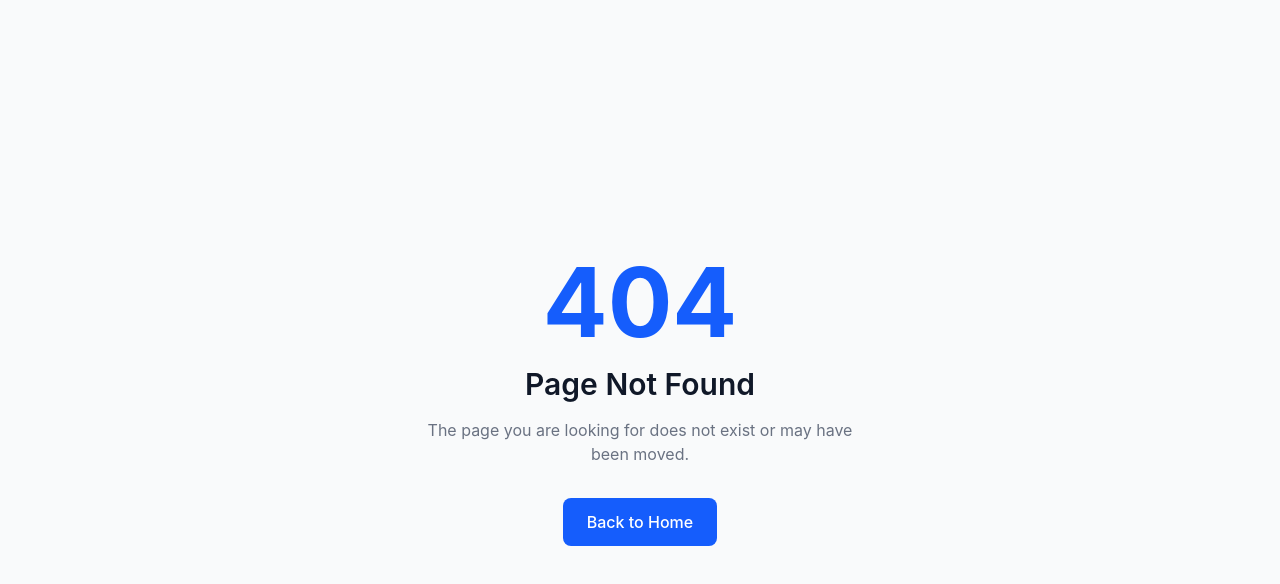
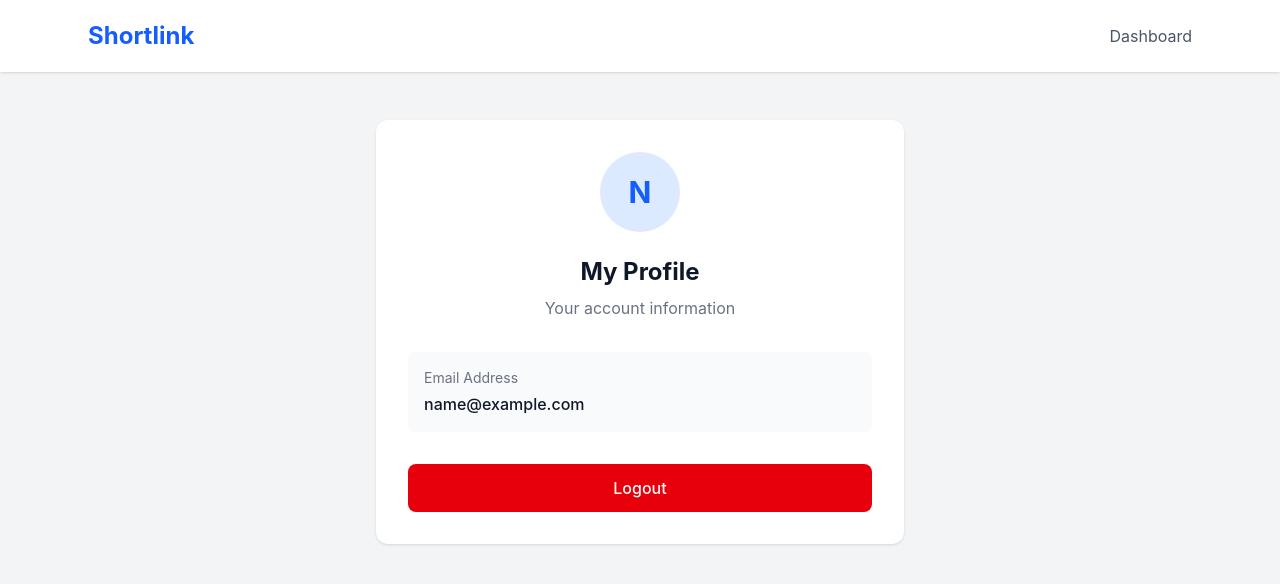
Before and after one commit to rlanakomara7/ShortLink-App-Frontend, a React (Vite) app: page /profile in a window 1280 px wide. Before the commit this address had no page. Shown: the top 584 px of the page. Built offline with nearby package versions, Linux system fonts and the light colour scheme; sample sign-in values are in the browser's storage.

Commit message:
feat(frontend): add profile and logout

```diff
--- a/src/App.jsx
+++ b/src/App.jsx
@@ -6,6 +6,7 @@ import Login from "./pages/Login";
 import Dashboard from "./pages/Dashboard";
 import CreateLink from "./pages/CreateLink";
 import NotFound from "./pages/NotFound";
+import Profile from "./pages/Profile";
 
 function App() {
   return (
@@ -16,6 +17,7 @@ function App() {
         <Route path="/login" element={<Login />} />
         <Route path="/dashboard" element={<Dashboard />} />
         <Route path="/links/create" element={<CreateLink />} />
+        <Route path="/profile" element={<Profile />} />
         <Route path="*" element={<NotFound />} />
       </Routes>
     </BrowserRouter>
--- a/src/pages/Dashboard.jsx
+++ b/src/pages/Dashboard.jsx
@@ -90,6 +90,9 @@ function Dashboard() {
           <Link to="/" className="text-gray-600 hover:text-blue-600">
             Home
           </Link>
+          <Link to="/profile" className="text-gray-600 hover:text-blue-600">
+            Profile
+          </Link>
         </div>
       </header>
 
--- a/src/pages/Login.jsx
+++ b/src/pages/Login.jsx
@@ -25,6 +25,7 @@ function Login() {
 
       if (response.ok) {
         localStorage.setItem("token", data.results.access_token);
+        localStorage.setItem("user_email", email.trim().toLowerCase());
         navigate("/dashboard");
       } else {
         setMessage(data.message);
--- /dev/null
+++ b/src/pages/Profile.jsx
@@ -0,0 +1,72 @@
+import { useNavigate, Link } from "react-router";
+
+function Profile() {
+  const navigate = useNavigate();
+
+  const token = localStorage.getItem("token");
+  const email = localStorage.getItem("user_email");
+
+  if (!token) {
+    return (
+      <div className="flex min-h-screen items-center justify-center">
+        <Link to="/login" className="text-blue-600">
+          Please login to view your profile
+        </Link>
+      </div>
+    );
+  }
+
+  function handleLogout() {
+    localStorage.removeItem("token");
+    localStorage.removeItem("user_email");
+    navigate("/login", { replace: true });
+  }
+
+  return (
+    <div className="min-h-screen bg-gray-100">
+      <header className="bg-white shadow-sm">
+        <div className="mx-auto flex max-w-6xl items-center justify-between px-6 py-5">
+          <h1 className="text-2xl font-bold text-blue-600">Shortlink</h1>
+
+          <Link to="/dashboard" className="text-gray-600 hover:text-blue-600">
+            Dashboard
+          </Link>
+        </div>
+      </header>
+
+      <main className="mx-auto max-w-xl px-6 py-12">
+        <div className="rounded-xl bg-white p-8 shadow-sm">
+          <div className="mb-6 flex justify-center">
+            <div className="flex h-20 w-20 items-center justify-center rounded-full bg-blue-100 text-3xl font-bold text-blue-600">
+              {email ? email.charAt(0).toUpperCase() : "U"}
+            </div>
+          </div>
+
+          <h2 className="text-center text-2xl font-bold text-gray-900">
+            My Profile
+          </h2>
+
+          <p className="mt-2 text-center text-gray-500">
+            Your account information
+          </p>
+
+          <div className="mt-8 rounded-lg bg-gray-50 p-4">
+            <p className="text-sm text-gray-500">Email Address</p>
+            <p className="mt-1 break-all font-medium text-gray-900">
+              {email || "Email not available"}
+            </p>
+          </div>
+
+          <button
+            onClick={handleLogout}
+            className="mt-8 w-full rounded-lg bg-red-600 px-5 py-3 font-medium text-white hover:bg-red-700"
+          >
+            Logout
+          </button>
+        </div>
+      </main>
+    </div>
+  );
+}
+
+export default Profile;
```
